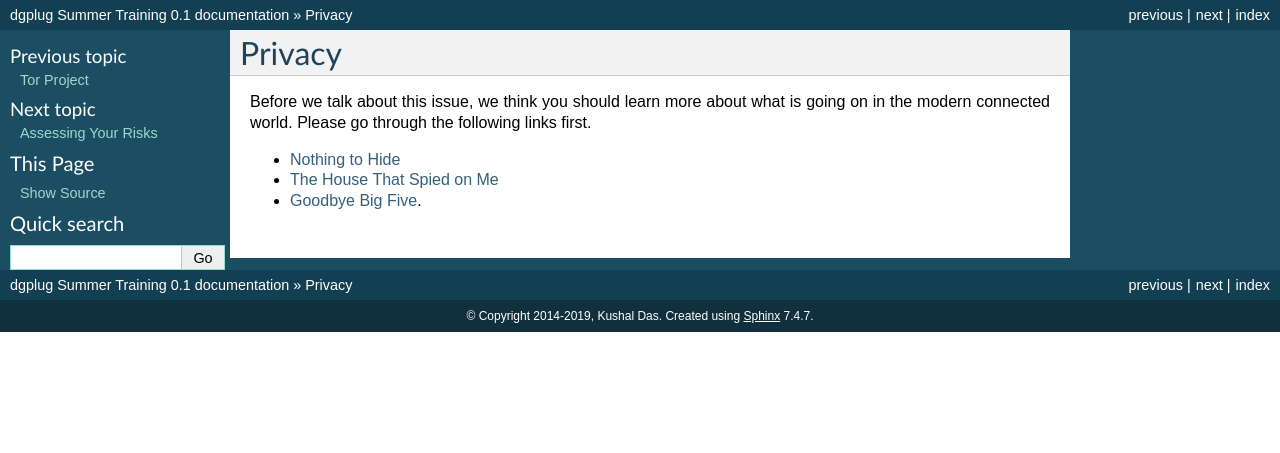
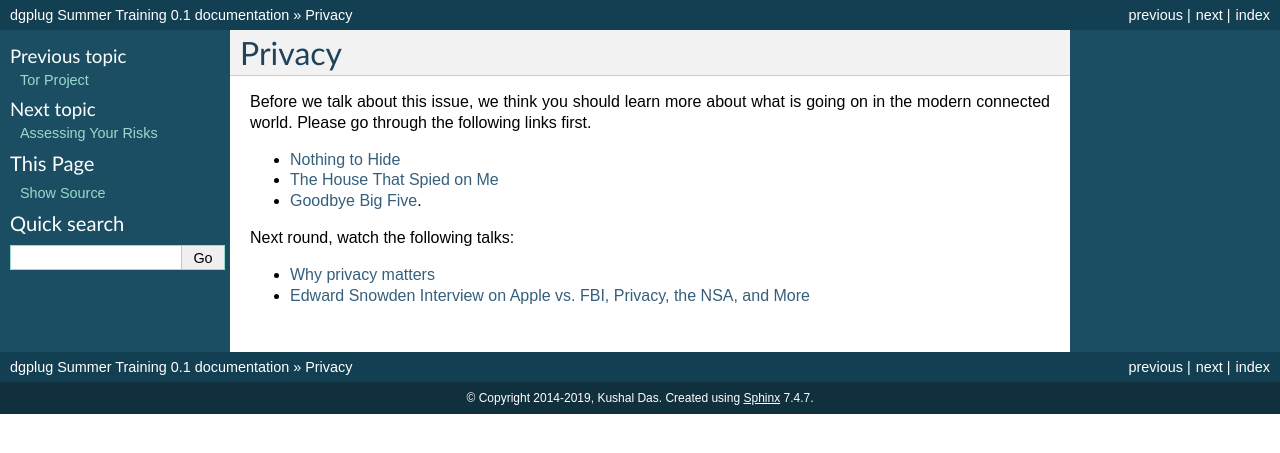
Before and after one commit to kushaldas/summertraining, a Sphinx documentation site: the page built from docs/privacy.rst, in a window 1280 px wide. Shown: the top 453 px of the page. Built offline with Sphinx 7.4.7, drawn with Linux system fonts in a browser that asks for light colours.

Commit message:
more privacy videos

```diff
--- a/docs/privacy.rst
+++ b/docs/privacy.rst
@@ -9,3 +9,9 @@ first.
 - `Nothing to Hide <https://www.youtube.com/watch?v=M3mQu9YQesk>`_
 - `The House That Spied on Me <https://gizmodo.com/the-house-that-spied-on-me-1822429852>`_
 - `Goodbye Big Five <https://gizmodo.com/c/goodbye-big-five>`_.
+
+
+Next round, watch the following talks:
+
+- `Why privacy matters <https://www.youtube.com/watch?v=pcSlowAhvUk>`_
+- `Edward Snowden Interview on Apple vs. FBI, Privacy, the NSA, and More <https://www.youtube.com/watch?v=o8pkUTav0mk>`_
```
